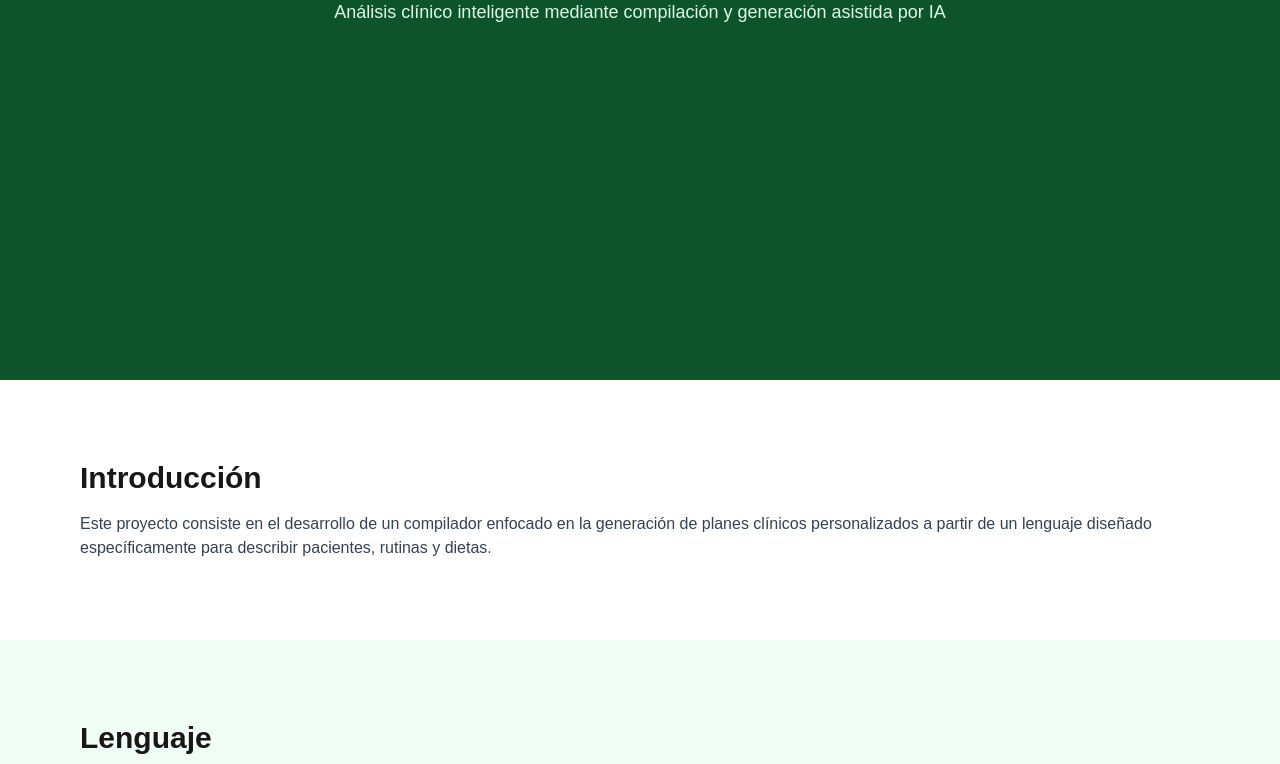
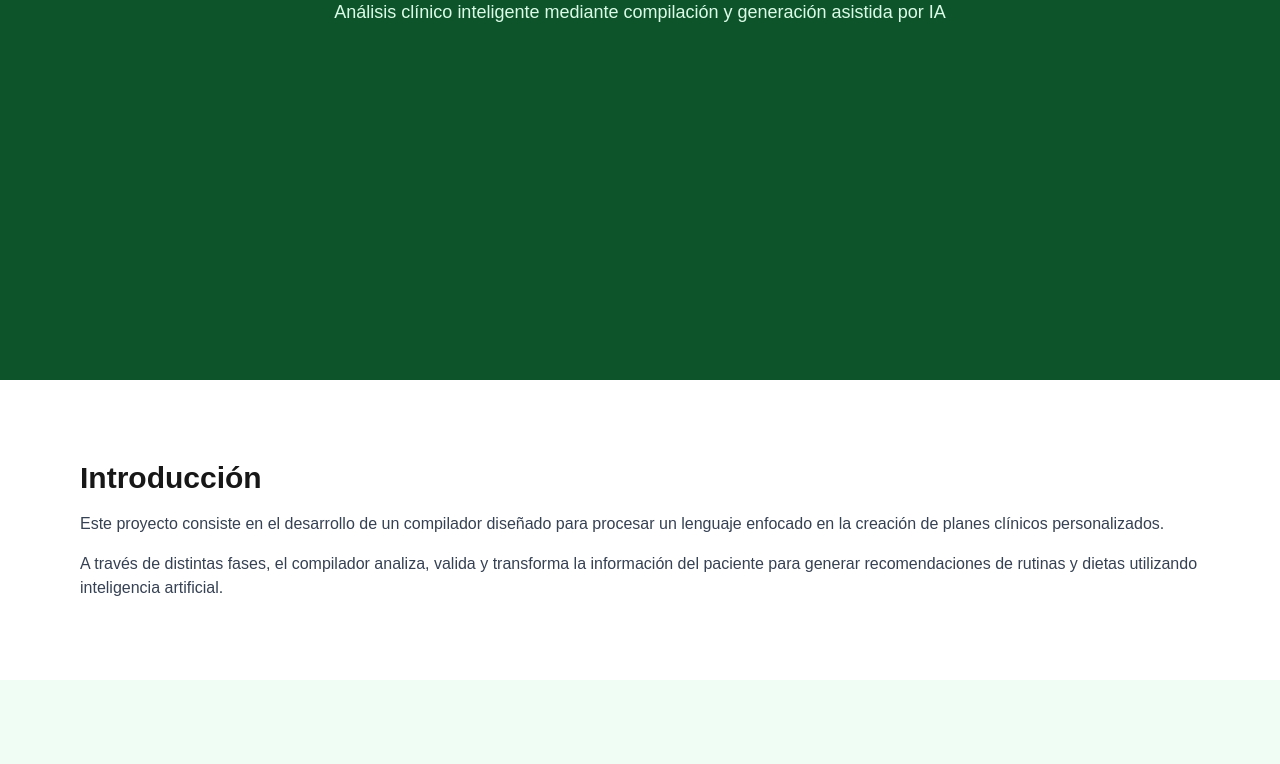
Before and after one commit to Ruben-online/Compilador-Web, a Next.js app: page / in a window 1280 px wide. Shown: the part 420-1184 px from the top of the page. Built offline with nearby package versions, Linux system fonts and the light colour scheme.

Commit message:
feat: mejorar sección de introducción del proyecto

```diff
--- a/src/sections/introduction.js
+++ b/src/sections/introduction.js
@@ -1,11 +1,17 @@
 export default function Introduction() {
   return (
     <section id="introduccion" className="p-20">
-      <h2 className="text-3xl font-bold">Introducción</h2>
-      <p className="mt-4 text-gray-700">
-        Este proyecto consiste en el desarrollo de un compilador enfocado en la generación
-        de planes clínicos personalizados a partir de un lenguaje diseñado específicamente
-        para describir pacientes, rutinas y dietas.
+      <h2 className="text-3xl font-bold mb-4">Introducción</h2>
+
+      <p className="text-gray-700">
+        Este proyecto consiste en el desarrollo de un compilador diseñado para procesar
+        un lenguaje enfocado en la creación de planes clínicos personalizados.
+      </p>
+
+      <p className="text-gray-700 mt-4">
+        A través de distintas fases, el compilador analiza, valida y transforma la
+        información del paciente para generar recomendaciones de rutinas y dietas
+        utilizando inteligencia artificial.
       </p>
     </section>
   );
```
